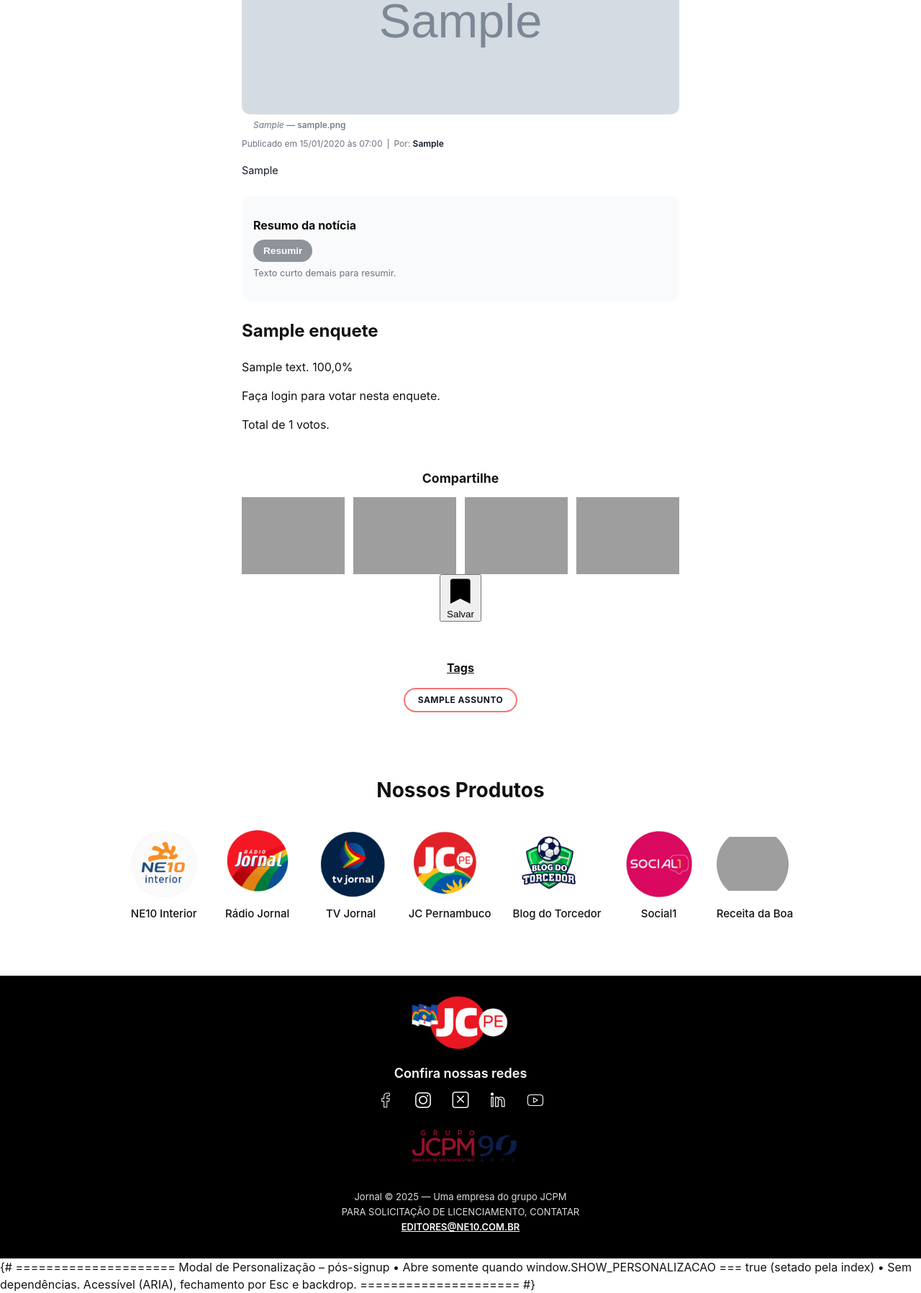
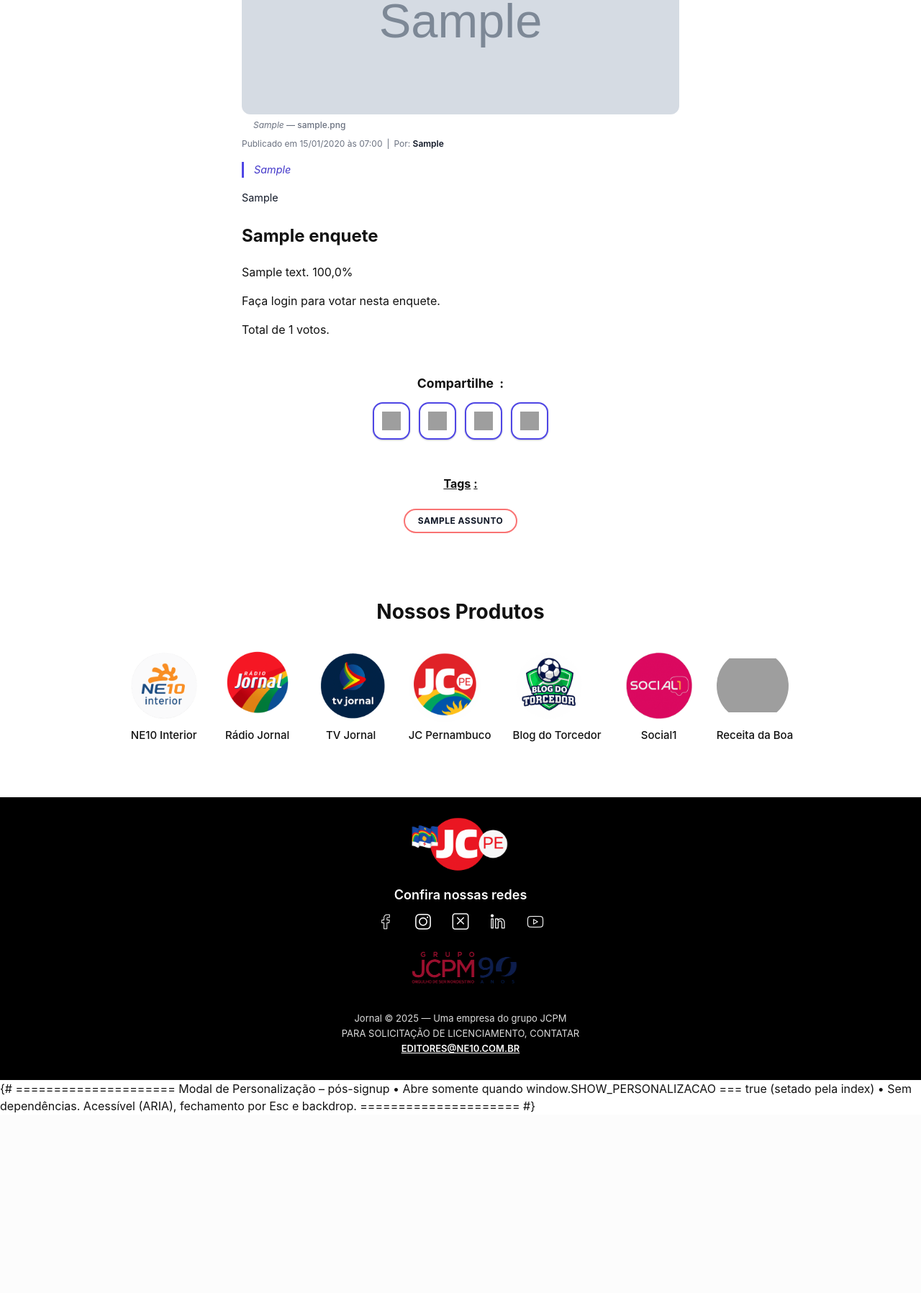
Before and after one commit to IgorGabrielDs/ProjetoJC, a Django app: page /noticia/1/ in a window 1280 px wide. Shown: the part 322-2119 px from the top of the page at 72% size. After the commit the page ends 1869 px from the top, so only its background shows below. Run offline with Django 5.2, Linux system fonts and the light colour scheme; tables that the repository leaves empty hold one stand-in row (values such as "Sample post"); grey boxes marked "Sample" are stand-in pictures; grey boxes are pictures that could not be loaded.

Commit message:
update noticia

```diff
--- a/noticias/templates/noticias/detalhe.html
+++ b/noticias/templates/noticias/detalhe.html
@@ -24,26 +24,22 @@
 
       <div class="art-actions">
         {% if noticia.pk %}
-        <form method="post"
-              action="{% url 'noticias:toggle_salvo' noticia.pk %}"
-              class="act"
-              aria-label="Salvar matéria">
+        <form method="post" action="{% url 'noticias:toggle_salvo' noticia.pk %}" class="act">
           {% csrf_token %}
-          <!-- ESTRELA DE SALVAR (estado vem do backend + salvar.js) -->
           <button
-            class="btn-icon btn-save salvar-btn{% if is_saved %} is-saved{% endif %}"
-            type="submit"
+            class="btn-icon btn-save salvar-btn salvar-outline{% if is_saved %} is-saved{% endif %}"
+            type="button"
             title="{% if is_saved %}Remover dos salvos{% else %}Salvar para ler mais tarde{% endif %}"
             aria-label="{% if is_saved %}Remover dos salvos{% else %}Salvar para ler mais tarde{% endif %}"
             aria-pressed="{{ is_saved|yesno:'true,false' }}"
+            data-saved="{{ is_saved|yesno:'1,0' }}"
             data-url="{% url 'noticias:toggle_salvo' noticia.pk %}"
             data-auth="{{ user.is_authenticated|yesno:'1,0' }}"
-            data-login-url="{% url 'login' %}?next={{ request.path }}">
+            data-login-url="{% url 'login' %}?next={{ request.path }}"
+          >
             <svg viewBox="0 0 24 24" aria-hidden="true" class="ico ico-star">
-              <!-- contorno -->
               <path class="star-outline"
                     d="M12 17.27L18.18 21l-1.64-7.03L22 9.24l-7.19-.61L12 2 9.19 8.63 2 9.24l5.46 4.73L5.82 21z"/>
-              <!-- preenchimento -->
               <path class="star-fill"
                     d="M12 17.27L18.18 21l-1.64-7.03L22 9.24l-7.19-.61L12 2 9.19 8.63 2 9.24l5.46 4.73L5.82 21z"/>
             </svg>
@@ -51,16 +47,14 @@
         </form>
         {% endif %}
 
-        <!-- COMPARTILHAR (novo ícone) -->
+        <!-- COMPARTILHAR -->
         <button class="btn-icon btn-share"
                 type="button"
                 title="Compartilhar"
                 id="shareBtn"
                 aria-label="Compartilhar">
           <svg viewBox="0 0 24 24" aria-hidden="true" class="ico ico-share">
-            <!-- caixinha -->
             <path d="M8 5h6a3 3 0 0 1 3 3v9a3 3 0 0 1-3 3H8a3 3 0 0 1-3-3V8a3 3 0 0 1 3-3z"/>
-            <!-- seta saindo -->
             <path d="M14 5V3h7v7h-2V7.83l-6.3 6.3-1.4-1.41L17.6 6H14z"/>
           </svg>
         </button>
@@ -90,7 +84,7 @@
   </figure>
   {% endif %}
 
-  <!-- Linha de data/atualização/autor (logo abaixo da imagem) -->
+  <!-- Linha de data/atualização/autor -->
   <div class="art-times">
     <time itemprop="datePublished" datetime="{{ noticia.criado_em|date:'c' }}">
       Publicado em {{ noticia.criado_em|date:"d/m/Y" }} às {{ noticia.criado_em|date:"H:i" }}
@@ -109,76 +103,34 @@
     </span>
   </div>
 
-  <!-- Corpo da matéria com “Continuar Lendo” progressivo -->
-  <div class="art-body-wrapper" id="artBodyWrapper">
-    <div class="art-body" id="artBody" itemprop="articleBody">
-      {{ noticia.conteudo|linebreaks }}
-    </div>
-  </div>
-
-  <button type="button" class="read-more-btn" id="readMoreBtn">
-    <span class="read-more-label">Continuar Lendo</span>
-    <span class="read-more-chevron"></span>
-  </button>
+  {# ============================= #}
+  {# BLOCO DE RESUMO (texto azul antes da matéria) #}
+  {% if resumo_text %}
+    <meta itemprop="description" content="{{ resumo_text|striptags|truncatechars:280 }}">
+    <section class="art-lead-box" aria-label="Resumo da notícia">
+      <p class="art-lead-text">
+        {{ resumo_text|linebreaksbr }}
+      </p>
+    </section>
+  {% endif %}
 
   {# ============================= #}
-  {# ===== RESUMO DA NOTÍCIA ===== #}
-  {# ============================= #}
-  {% with noticia.conteudo|default_if_none:""|wordcount as total_palavras %}
-  <section class="art-resumo" aria-labelledby="resumo-titulo">
-    <h2 id="resumo-titulo" class="resumo-title">Resumo da notícia</h2>
-
-    <div id="resumo-action" data-url="{% url 'noticias:resumir_noticia' noticia.pk %}">
-      {% if total_palavras < 300 %}
-        <button
-          type="button"
-          id="btn-resumo"
-          class="resumo-btn"
-          disabled
-          title="Texto curto demais para resumir"
-        >
-          Resumir
-        </button>
-        <p id="resumo-status" class="resumo-status">
-          Texto curto demais para resumir.
-        </p>
-      {% else %}
-        <button
-          type="button"
-          id="btn-resumo"
-          class="resumo-btn"
-        >
-          Resumir
-        </button>
-        <p id="resumo-status" class="resumo-status" aria-live="polite"></p>
-      {% endif %}
+  {# TEXTO DA NOTÍCIA + CONTINUAR LENDO #}
+  <section class="art-content-block">
+    <div class="art-body-wrapper" id="artBodyWrapper">
+      <div class="art-body" id="artBody" itemprop="articleBody">
+        {{ noticia.conteudo|linebreaks }}
+      </div>
     </div>
 
-    <aside
-      id="resumo-panel"
-      class="resumo-panel"
-      hidden
-      aria-hidden="true"
-      aria-label="Resumo gerado automaticamente"
-    >
-      <header class="resumo-header">
-        <strong>Resumo gerado automaticamente</strong>
-        <button type="button" id="btn-fechar" class="resumo-close">
-          Fechar
-        </button>
-      </header>
-      <p id="resumo-text" class="resumo-text"></p>
-      <p id="resumo-meta" class="resumo-meta"></p>
-      <button type="button" id="btn-copiar" class="resumo-copy">
-        Copiar resumo
-      </button>
-    </aside>
+    <button type="button" class="read-more-btn" id="readMoreBtn">
+      <span class="read-more-label">Continuar Lendo</span>
+      <span class="read-more-chevron" aria-hidden="true"></span>
+    </button>
   </section>
-  {% endwith %}
 
   <!-- ============================= -->
   <!-- ===== BLOCO DA ENQUETE ===== -->
-  <!-- ============================= -->
   {% if enquete_data %}
   <section class="enquete-box" aria-labelledby="enquete-titulo-{{ enquete_data.obj.pk }}">
     <h2 class="enquete-titulo" id="enquete-titulo-{{ enquete_data.obj.pk }}">
@@ -275,52 +227,68 @@
   </section>
   {% endif %}
 
-  <!-- ===== COMPARTILHE + SALVAR ===== -->
-  <section class="art-share">
-    <h2 class="share-title">Compartilhe</h2>
-    <div class="share-icons">
-      <a href="https://api.whatsapp.com/send?text={{ noticia.titulo|urlencode }}%20{{ request.build_absolute_uri }}" target="_blank" rel="noopener" class="share-btn" aria-label="WhatsApp">
-        <img src="{% static 'noticias/img/whatsapp.svg' %}" alt="WhatsApp">
+  <!-- ===== COMPARTILHE ===== -->
+  <section class="art-share" aria-labelledby="share-heading">
+    <h2 class="share-title" id="share-heading">
+      <span class="share-title-text">Compartilhe</span>
+      <span class="share-title-colon">:</span>
+    </h2>
+
+    <div class="share-icons" role="list">
+      <a href="https://api.whatsapp.com/send?text={{ noticia.titulo|urlencode }}%20{{ request.build_absolute_uri }}"
+         target="_blank"
+         rel="noopener"
+         class="share-btn share-btn-square"
+         aria-label="WhatsApp"
+         role="listitem">
+        <img src="https://cdn.jsdelivr.net/npm/simple-icons@v11/icons/whatsapp.svg" alt="WhatsApp">
       </a>
-      <a href="https://www.facebook.com/sharer/sharer.php?u={{ request.build_absolute_uri }}" target="_blank" rel="noopener" class="share-btn" aria-label="Facebook">
-        <img src="{% static 'noticias/img/facebook.svg' %}" alt="Facebook">
+
+      <a href="https://www.facebook.com/sharer/sharer.php?u={{ request.build_absolute_uri }}"
+         target="_blank"
+         rel="noopener"
+         class="share-btn share-btn-square"
+         aria-label="Facebook"
+         role="listitem">
+        <img src="https://cdn.jsdelivr.net/npm/simple-icons@v11/icons/facebook.svg" alt="Facebook">
       </a>
-      <a href="https://www.instagram.com/" target="_blank" rel="noopener" class="share-btn" aria-label="Instagram">
-        <img src="{% static 'noticias/img/instagram.svg' %}" alt="Instagram">
+
+      <a href="https://www.instagram.com/"
+         target="_blank"
+         rel="noopener"
+         class="share-btn share-btn-square"
+         aria-label="Instagram"
+         role="listitem">
+        <img src="https://cdn.jsdelivr.net/npm/simple-icons@v11/icons/instagram.svg" alt="Instagram">
       </a>
-      <button type="button" class="share-btn" id="copyLink" title="Copiar link" aria-label="Copiar link">
-        <img src="{% static 'noticias/img/share.svg' %}" alt="Copiar link">
+
+      <button type="button"
+              class="share-btn share-btn-square"
+              id="copyLink"
+              title="Copiar link"
+              aria-label="Copiar link"
+              role="listitem">
+        <img src="https://cdn-icons-png.flaticon.com/512/1828/1828919.png" alt="Copiar link">
       </button>
     </div>
-
-    {% if noticia.pk %}
-    <form method="post" action="{% url 'noticias:toggle_salvo' noticia.pk %}">
-      {% csrf_token %}
-      <button
-        class="save-main salvar-btn{% if is_saved %} is-saved{% endif %}"
-        type="submit"
-        aria-pressed="{{ is_saved|yesno:'true,false' }}"
-        aria-label="{% if is_saved %}Remover dos salvos{% else %}Salvar para ler mais tarde{% endif %}"
-        data-url="{% url 'noticias:toggle_salvo' noticia.pk %}"
-        data-auth="{{ user.is_authenticated|yesno:'1,0' }}"
-        data-login-url="{% url 'login' %}?next={{ request.path }}">
-        <svg viewBox="0 0 24 24" class="save-ico">
-          <path d="M6 2h12a 2 2 0 0 1 2 2v18l-8-4-8 4V4a 2 2 0 0 1 2-2z"/>
-        </svg>
-        <span>{% if is_saved %}Salvo{% else %}Salvar{% endif %}</span>
-      </button>
-    </form>
-    {% endif %}
   </section>
 
   <!-- ===== TAGS / ASSUNTOS ===== -->
   {% with noticia.assuntos.all as tags %}
   {% if tags %}
-  <section class="art-tags">
-    <h3 class="tags-title">Tags</h3>
-    <div class="tags-wrap">
+  <section class="art-tags" aria-labelledby="tags-heading">
+    <div class="tags-header">
+      <h2 class="tags-title" id="tags-heading">
+        <span class="tags-title-text">Tags</span>
+        <span class="tags-title-colon">:</span>
+      </h2>
+    </div>
+
+    <div class="tags-wrap tags-chips" role="list">
       {% for tag in tags %}
-        <span class="tag-chip">{{ tag.nome|upper }}</span>
+        <span class="tag-chip" role="listitem">
+          {{ tag.nome|upper }}
+        </span>
       {% endfor %}
     </div>
   </section>
@@ -333,7 +301,6 @@
 {% block extra_js %}
 {{ block.super }}
 <script src="{% static 'noticias/js/salvar.js' %}"></script>
-<script src="{% static 'noticias/js/resumo.js' %}"></script>
 <script>
   // SHARE NATIVO / COPIAR LINK
   (function () {
@@ -379,9 +346,7 @@
     });
   })();
 
-  // ==============================
-  //  CONTINUAR LENDO (DETALHE)
-  // ==============================
+  // CONTINUAR LENDO
   (function () {
     const wrapper = document.getElementById('artBodyWrapper');
     const body    = document.getElementById('artBody');
```
